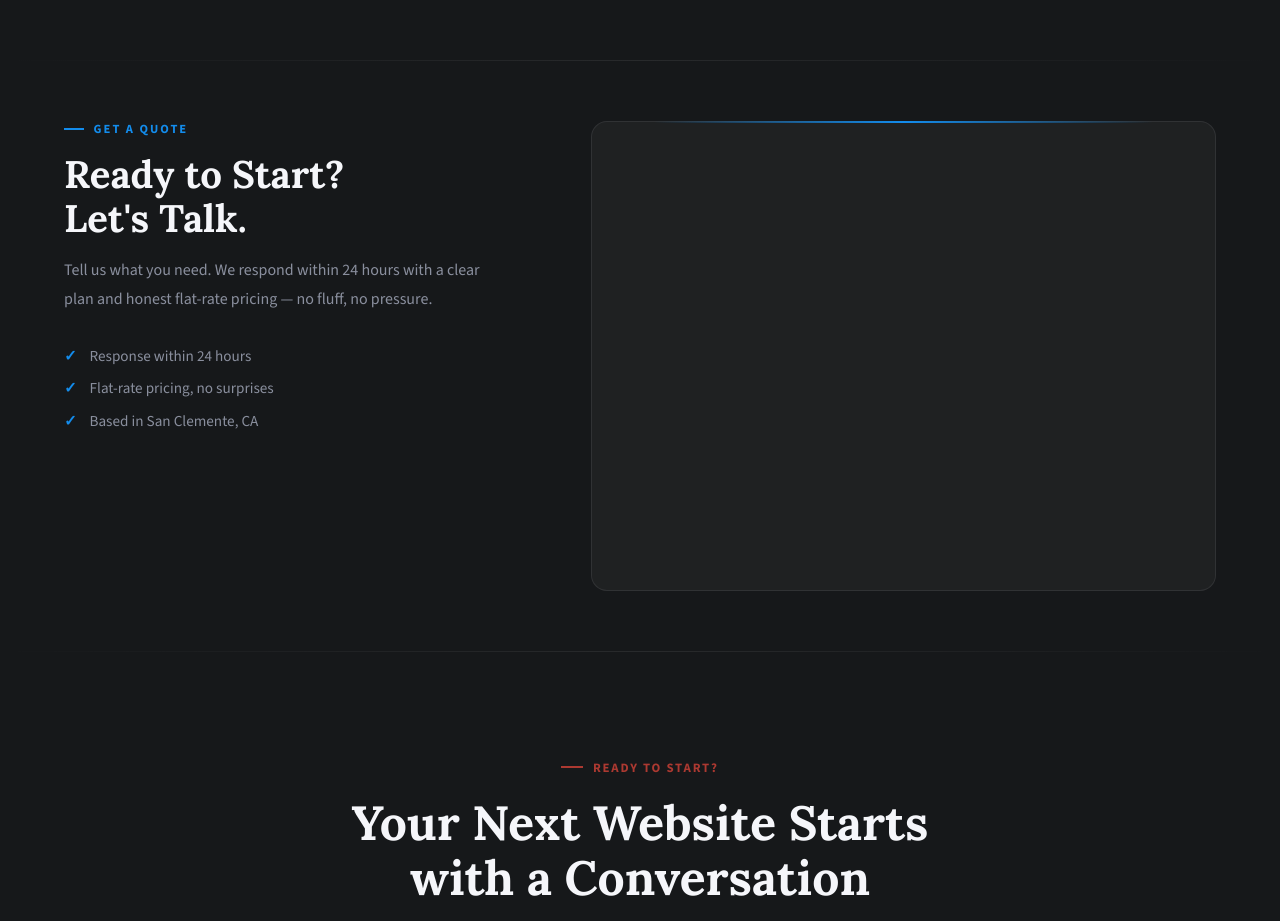
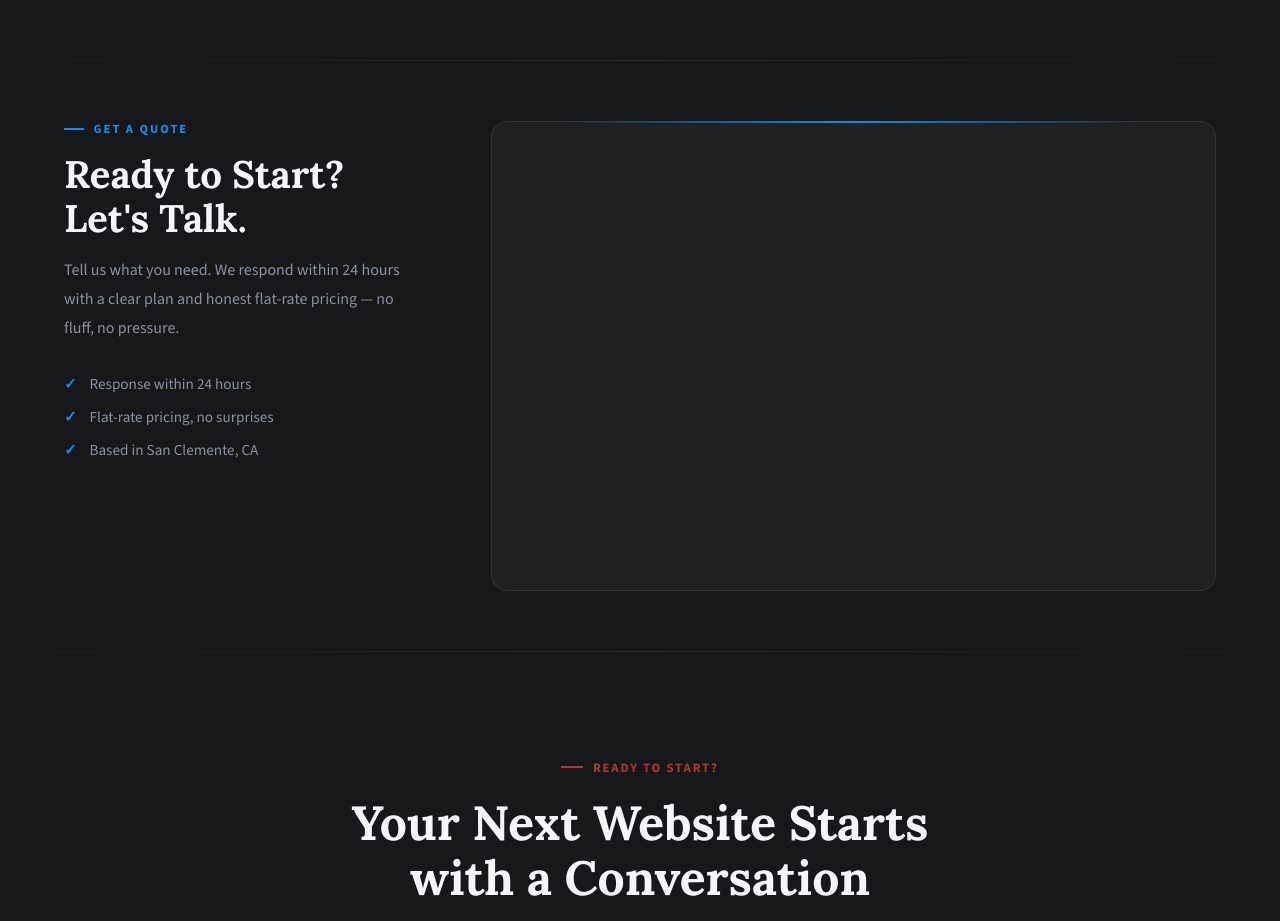
Before and after one commit to betkriklereeee/NuvelloWeb-LLC, a plain HTML site: page services.html in a window 1280 px wide. Shown: the part 1800-2721 px from the top of the page. Drawn offline with nearby package versions, Linux system fonts and the light colour scheme.

Commit message:
PD narrower

```diff
--- a/services.html
+++ b/services.html
@@ -95,7 +95,7 @@ nav{position:fixed;top:36px;left:0;right:0;z-index:100;display:flex;align-items:
 .hub-stat-num{font-family:'Lora',serif;font-size:2.2rem;font-weight:700;margin-bottom:.3rem;}
 .hub-stat-label{font-size:.8rem;color:var(--muted);text-transform:uppercase;letter-spacing:.1em;}
 .pd-form-section{padding:60px 5vw;}
-.pd-form-inner{display:grid;grid-template-columns:1fr 1.4fr;gap:5rem;align-items:start;}
+.pd-form-inner{display:grid;grid-template-columns:1fr 2fr;gap:4rem;align-items:start;}
 .pd-form-intro h2{font-size:clamp(1.9rem,3vw,2.6rem);margin-bottom:1rem;}
 .pd-form-intro p{font-size:1rem;color:var(--muted);line-height:1.8;margin-bottom:2rem;}
 .pd-promises{display:flex;flex-direction:column;gap:.8rem;}
```
